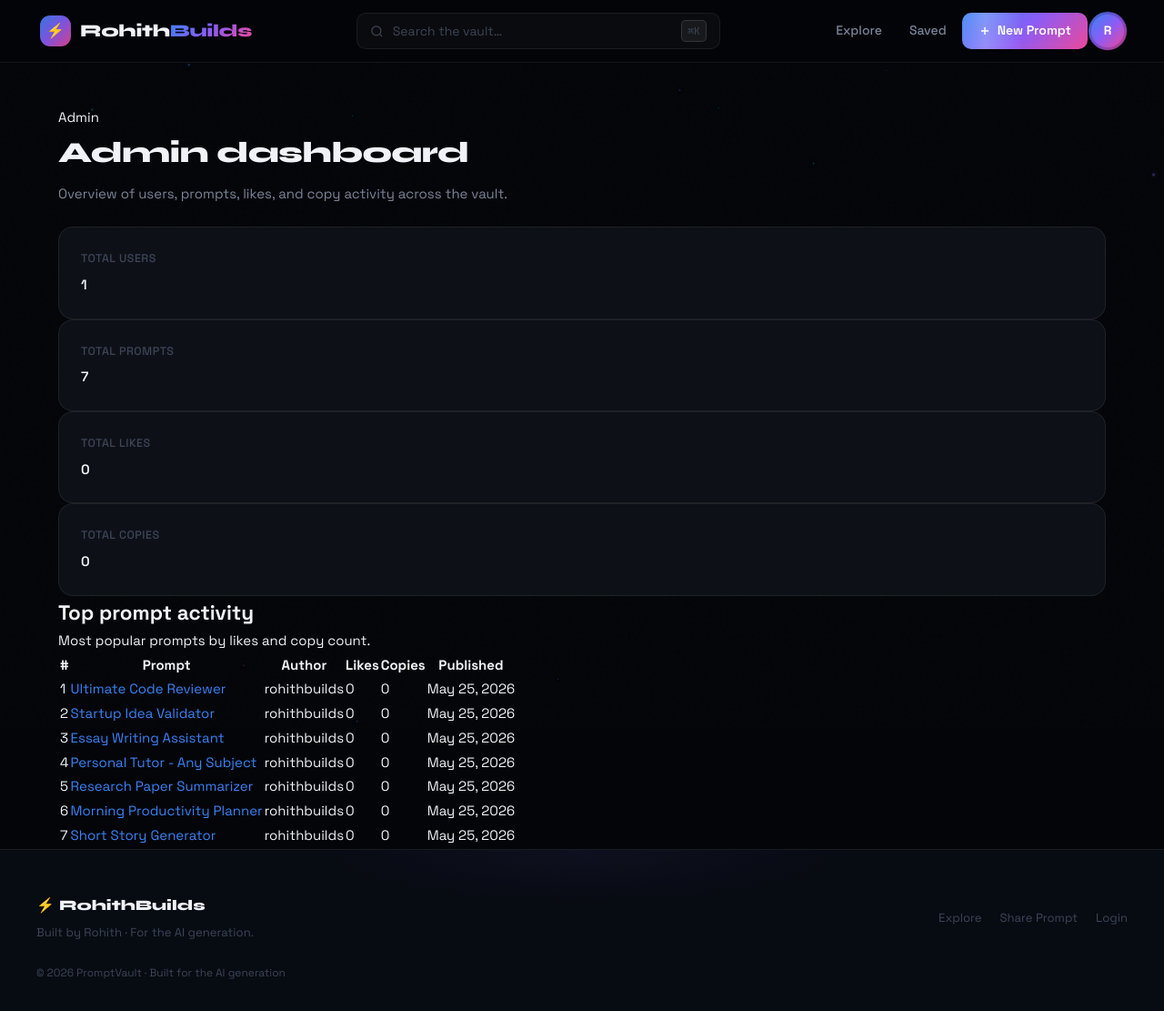
After one commit to rohith1246/prompt, a Flask app: page /admin in a window 1280 px wide. The commit adds this page. Shown: the whole page at 91% size. Run offline with Flask 3, Linux system fonts and the light colour scheme; a user stored in the database is signed in; some libraries are stand-ins or nearby versions.

Commit message:
added admin page

```diff
--- a/app.py
+++ b/app.py
@@ -3,6 +3,7 @@ from flask import Flask, render_template, redirect, url_for, flash, request, jso
 from flask_login import LoginManager, login_user, logout_user, login_required, current_user
 from flask_wtf.csrf import CSRFProtect, generate_csrf
 from werkzeug.security import generate_password_hash, check_password_hash
+from sqlalchemy import inspect, text, func
 from sqlalchemy.exc import IntegrityError
 from models import db, User, Prompt, Favorite
 from forms import RegisterForm, LoginForm, PromptForm, CATEGORIES
@@ -12,6 +13,7 @@ app = Flask(__name__)
 app.config["SECRET_KEY"] = os.environ.get("SECRET_KEY", "fallback-dev-key")
 app.config["SQLALCHEMY_DATABASE_URI"] = "sqlite:///prompts.db"
 app.config["SQLALCHEMY_TRACK_MODIFICATIONS"] = False
+app.config["ADMIN_EMAIL"] = os.environ.get("ADMIN_EMAIL", "admin@rohithbuilds.com")
 
 db.init_app(app)
 csrf = CSRFProtect(app)
@@ -19,7 +21,11 @@ csrf = CSRFProtect(app)
 # Make csrf_token() available in all templates
 @app.context_processor
 def inject_csrf_token():
-    return dict(csrf_token=generate_csrf)
+    is_admin = (
+        current_user.is_authenticated
+        and getattr(current_user, "email", None) == app.config["ADMIN_EMAIL"]
+    )
+    return dict(csrf_token=generate_csrf, is_admin=is_admin)
 
 login_manager = LoginManager(app)
 login_manager.login_view = "login"
@@ -359,6 +365,29 @@ def delete_prompt(prompt_id):
     return redirect(url_for("dashboard"))
 
 
+@app.route("/admin", endpoint="admin")
+@login_required
+def admin():
+    if not (current_user.is_authenticated and getattr(current_user, "email", None) == app.config["ADMIN_EMAIL"]):
+        flash("Admin access only.", "danger")
+        return redirect(url_for("dashboard"))
+
+    user_count = User.query.count()
+    prompt_count = Prompt.query.count()
+    total_likes = db.session.query(func.coalesce(func.sum(Prompt.likes), 0)).scalar() or 0
+    total_copies = db.session.query(func.coalesce(func.sum(Prompt.copies), 0)).scalar() or 0
+    top_prompts = Prompt.query.order_by(Prompt.likes.desc(), Prompt.copies.desc()).limit(10).all()
+
+    return render_template(
+        "admin.html",
+        user_count=user_count,
+        prompt_count=prompt_count,
+        total_likes=total_likes,
+        total_copies=total_copies,
+        top_prompts=top_prompts,
+    )
+
+
 @app.route("/favorites")
 @login_required
 def favorites():
@@ -377,6 +406,15 @@ def like_prompt(prompt_id):
     prompt.likes += 1
     db.session.commit()
     return jsonify({"likes": prompt.likes})
+
+
+@app.route("/api/copy/<int:prompt_id>", methods=["POST"])
+@csrf.exempt
+def record_copy(prompt_id):
+    prompt = Prompt.query.get_or_404(prompt_id)
+    prompt.copies = (prompt.copies or 0) + 1
+    db.session.commit()
+    return jsonify({"copies": prompt.copies})
 
 
 @app.route("/api/favorite/<int:prompt_id>", methods=["POST"])
@@ -399,6 +437,12 @@ def toggle_favorite(prompt_id):
 # ── Initialize DB on startup ───────────────────────────────────────────────
 with app.app_context():
     db.create_all()
+    inspector = inspect(db.engine)
+    if "prompts" in inspector.get_table_names():
+        prompt_columns = [col["name"] for col in inspector.get_columns("prompts")]
+        if "copies" not in prompt_columns:
+            with db.engine.connect() as conn:
+                conn.execute(text("ALTER TABLE prompts ADD COLUMN copies INTEGER DEFAULT 0"))
     seed_database()
 
 # ── Entry point ───────────────────────────────────────────────────────────────
--- a/models.py
+++ b/models.py
@@ -29,6 +29,7 @@ class Prompt(db.Model):
     content = db.Column(db.Text, nullable=False)
     category = db.Column(db.String(50), nullable=False, default="General")
     likes = db.Column(db.Integer, default=0)
+    copies = db.Column(db.Integer, default=0)
     user_id = db.Column(db.Integer, db.ForeignKey("users.id"), nullable=False)
     created_at = db.Column(db.DateTime, default=datetime.utcnow)
 
--- a/static/js/main.js
+++ b/static/js/main.js
@@ -292,17 +292,19 @@ function copyPrompt(id, content, btn) {
     const orig = btn.innerHTML;
     btn.innerHTML = `<svg width="12" height="12" viewBox="0 0 24 24" fill="none" stroke="currentColor" stroke-width="2.5"><polyline points="20 6 9 17 4 12"/></svg><span>Copied!</span>`;
     btn.classList.add("copied");
+    fetch(`/api/copy/${id}`, { method: "POST" }).catch(console.error);
     setTimeout(() => { btn.innerHTML = orig; btn.classList.remove("copied"); }, 2200);
   }).catch(() => fallbackCopy(text, btn));
 }
 
 /* ── Copy prompt (detail) ───────────────────────── */
-function copyDetailPrompt(btn) {
+function copyDetailPrompt(id, btn) {
   const text = document.getElementById("promptContent").textContent;
   navigator.clipboard.writeText(text).then(() => {
     const orig = btn.textContent;
     btn.textContent = "✓ Copied!";
     btn.classList.add("copied");
+    fetch(`/api/copy/${id}`, { method: "POST" }).catch(console.error);
     setTimeout(() => { btn.textContent = orig; btn.classList.remove("copied"); }, 2500);
   }).catch(() => fallbackCopy(text, btn));
 }
--- /dev/null
+++ b/templates/admin.html
@@ -0,0 +1,72 @@
+{% extends "base.html" %}
+{% block title %}Admin Dashboard — PromptVault{% endblock %}
+
+{% block content %}
+<div class="container admin-page">
+  <div class="page-header admin-header">
+    <div>
+      <span class="page-badge">Admin</span>
+      <h1>Admin dashboard</h1>
+      <p>Overview of users, prompts, likes, and copy activity across the vault.</p>
+    </div>
+  </div>
+
+  <section class="stats-grid">
+    <article class="stat-card">
+      <span class="stat-label">Total users</span>
+      <strong>{{ user_count }}</strong>
+    </article>
+    <article class="stat-card">
+      <span class="stat-label">Total prompts</span>
+      <strong>{{ prompt_count }}</strong>
+    </article>
+    <article class="stat-card">
+      <span class="stat-label">Total likes</span>
+      <strong>{{ total_likes }}</strong>
+    </article>
+    <article class="stat-card">
+      <span class="stat-label">Total copies</span>
+      <strong>{{ total_copies }}</strong>
+    </article>
+  </section>
+
+  <section class="admin-table-card">
+    <div class="card">
+      <div class="card-header">
+        <h2>Top prompt activity</h2>
+        <p>Most popular prompts by likes and copy count.</p>
+      </div>
+      <div class="table-wrap">
+        <table class="admin-table">
+          <thead>
+            <tr>
+              <th>#</th>
+              <th>Prompt</th>
+              <th>Author</th>
+              <th>Likes</th>
+              <th>Copies</th>
+              <th>Published</th>
+            </tr>
+          </thead>
+          <tbody>
+            {% for prompt in top_prompts %}
+              <tr>
+                <td>{{ loop.index }}</td>
+                <td><a href="{{ url_for('prompt_detail', prompt_id=prompt.id) }}">{{ prompt.title }}</a></td>
+                <td>{{ prompt.author.username }}</td>
+                <td>{{ prompt.likes }}</td>
+                <td>{{ prompt.copies or 0 }}</td>
+                <td>{{ prompt.created_at.strftime('%b %d, %Y') }}</td>
+              </tr>
+            {% else %}
+              <tr>
+                <td colspan="6">No prompts yet.</td>
+              </tr>
+            {% endfor %}
+          </tbody>
+        </table>
+      </div>
+    </div>
+  </section>
+</div>
+{% endblock %}
--- a/templates/base.html
+++ b/templates/base.html
@@ -60,6 +60,9 @@
           <div class="nav-user-dropdown">
             <a href="{{ url_for('dashboard') }}">Dashboard</a>
             <a href="{{ url_for('favorites') }}">Favorites</a>
+            {% if is_admin %}
+              <a href="{{ url_for('admin') }}">Admin Panel</a>
+            {% endif %}
             <div class="dropdown-divider"></div>
             <a href="{{ url_for('logout') }}" class="dropdown-logout">Logout</a>
           </div>
@@ -87,6 +90,9 @@
     {% if current_user.is_authenticated %}
       <a href="{{ url_for('favorites') }}">Saved Prompts</a>
       <a href="{{ url_for('dashboard') }}">Dashboard</a>
+      {% if is_admin %}
+        <a href="{{ url_for('admin') }}">Admin Panel</a>
+      {% endif %}
       <a href="{{ url_for('create_prompt') }}">+ New Prompt</a>
       <a href="{{ url_for('logout') }}" style="color:#ff4f6a">Logout</a>
     {% else %}
--- a/templates/prompt_detail.html
+++ b/templates/prompt_detail.html
@@ -31,7 +31,7 @@
     <div class="detail-content-box">
       <div class="detail-content-header">
         <span class="detail-content-label">📝 Prompt</span>
-        <button class="btn-copy-lg" id="copyBtn" onclick="copyDetailPrompt(this)">
+        <button class="btn-copy-lg" id="copyBtn" onclick="copyDetailPrompt({{ prompt.id }}, this)">
           📋 Copy Prompt
         </button>
       </div>
@@ -86,6 +86,10 @@
         <span>Likes</span>
         <strong>{{ prompt.likes }}</strong>
       </div>
+      <div class="sidebar-info-row">
+        <span>Copies</span>
+        <strong>{{ prompt.copies or 0 }}</strong>
+      </div>
     </div>
 
     <div class="sidebar-card">
```
Also changed, not shown: instance/prompts.db.
